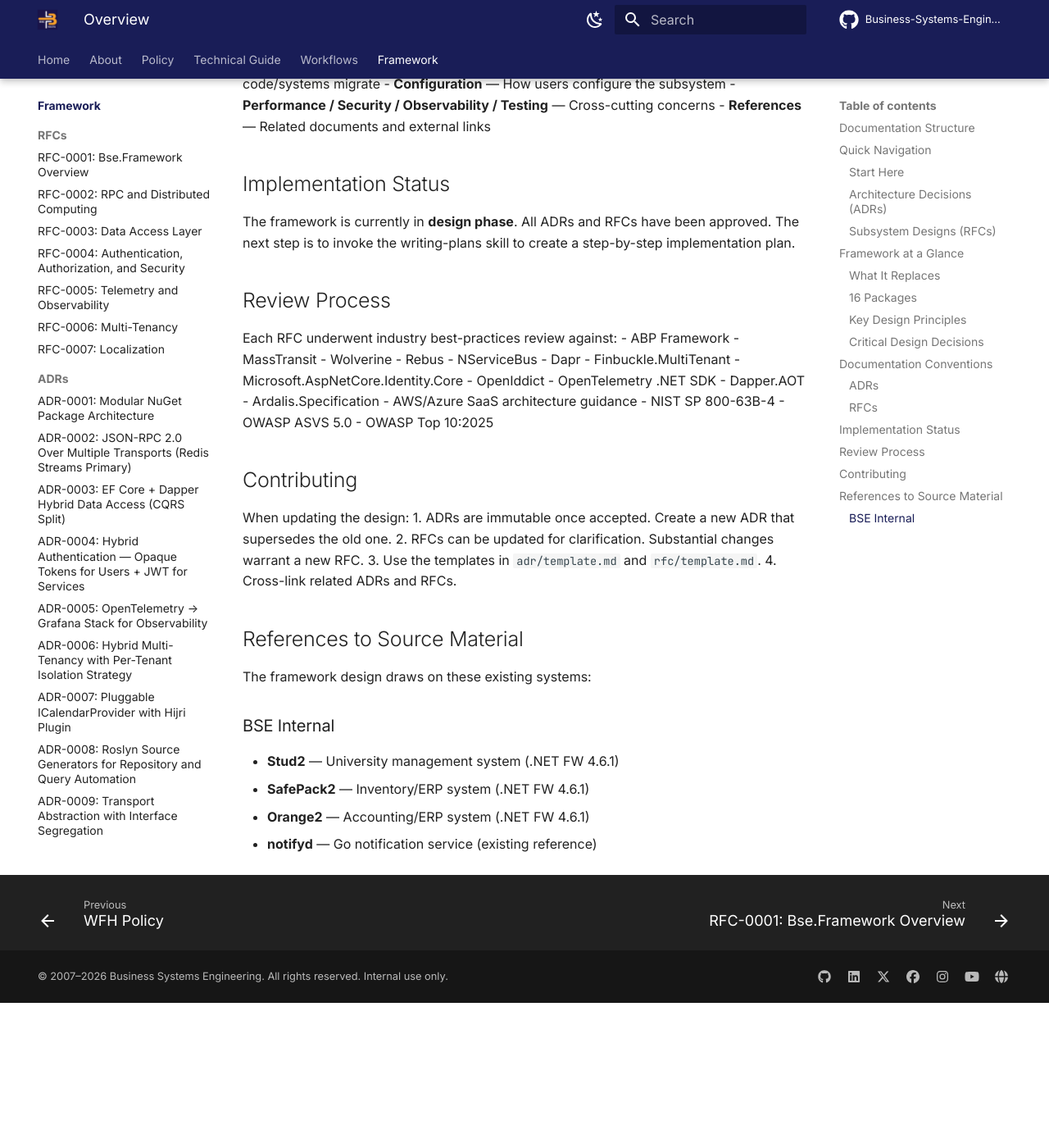
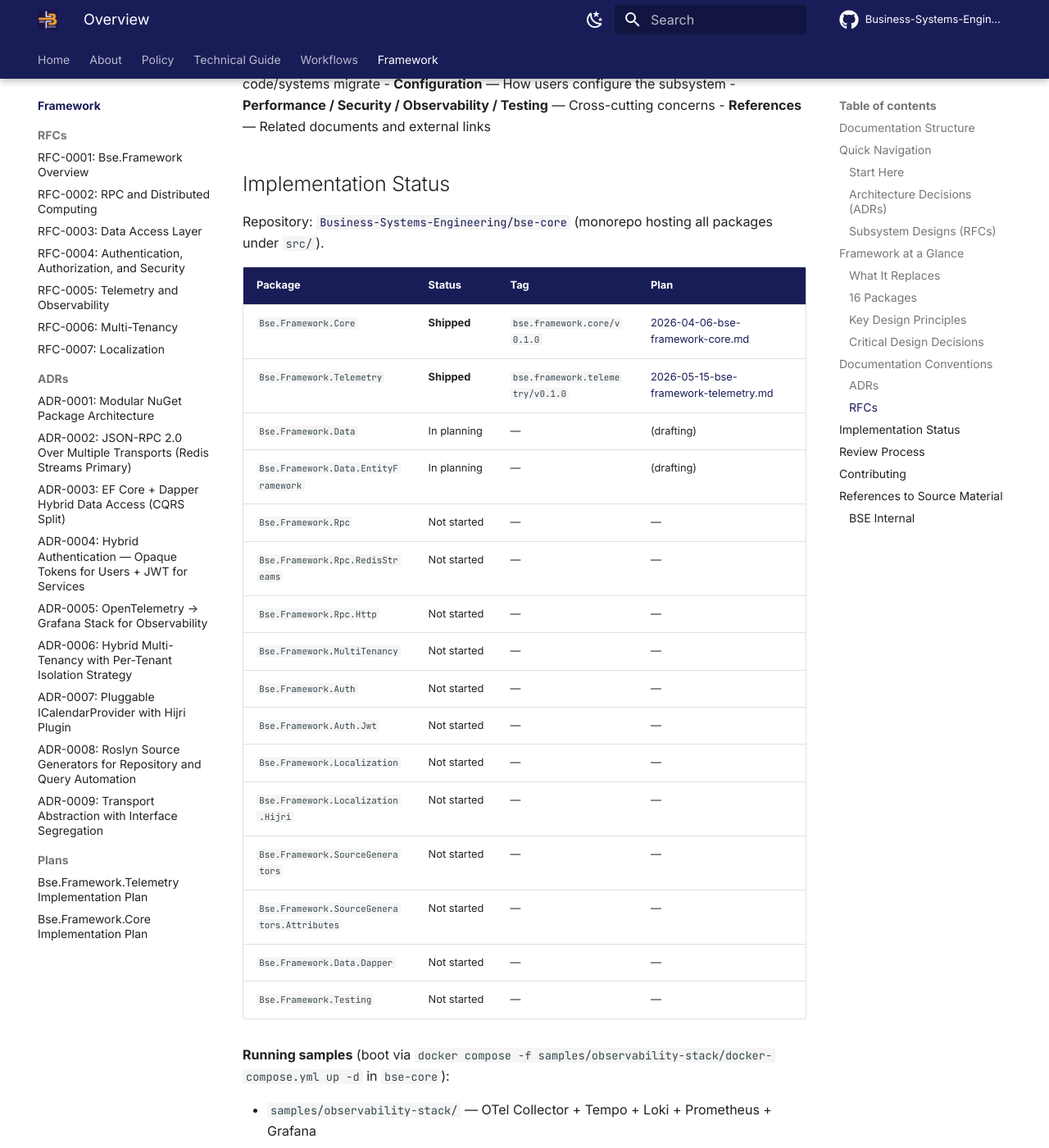
Before and after one commit to Business-Systems-Engineering/Documentation, an MkDocs documentation site: the page built from docs/framework/index.md, in a window 1280 px wide and 1400 px high, scrolled down 3913 px. Shown: the whole window at 82% size. Built offline with MkDocs 1.6.1 and Material for MkDocs 9.7.7, drawn with Linux system fonts in a browser that asks for light colours; comment, search, counter and statistics services are not loaded; before the commit the page ends 5136 px from its top, so only the background shows below that; some of the changed text lies outside the part shown.

Commit message:
docs: update implementation status — Core and Telemetry v0.1.0 shipped

```diff
--- a/docs/framework/index.md
+++ b/docs/framework/index.md
@@ -125,7 +125,31 @@ Each RFC documents:
 
 ## Implementation Status
 
-The framework is currently in **design phase**. All ADRs and RFCs have been approved. The next step is to invoke the writing-plans skill to create a step-by-step implementation plan.
+Repository: [`Business-Systems-Engineering/bse-core`](https://github.com/Business-Systems-Engineering/bse-core) (monorepo hosting all packages under `src/`).
+
+| Package | Status | Tag | Plan |
+|---|---|---|---|
+| `Bse.Framework.Core` | **Shipped** | `bse.framework.core/v0.1.0` | [2026-04-06-bse-framework-core.md](plans/2026-04-06-bse-framework-core.md) |
+| `Bse.Framework.Telemetry` | **Shipped** | `bse.framework.telemetry/v0.1.0` | [2026-05-15-bse-framework-telemetry.md](plans/2026-05-15-bse-framework-telemetry.md) |
+| `Bse.Framework.Data` | In planning | — | (drafting) |
+| `Bse.Framework.Data.EntityFramework` | In planning | — | (drafting) |
+| `Bse.Framework.Rpc` | Not started | — | — |
+| `Bse.Framework.Rpc.RedisStreams` | Not started | — | — |
+| `Bse.Framework.Rpc.Http` | Not started | — | — |
+| `Bse.Framework.MultiTenancy` | Not started | — | — |
+| `Bse.Framework.Auth` | Not started | — | — |
+| `Bse.Framework.Auth.Jwt` | Not started | — | — |
+| `Bse.Framework.Localization` | Not started | — | — |
+| `Bse.Framework.Localization.Hijri` | Not started | — | — |
+| `Bse.Framework.SourceGenerators` | Not started | — | — |
+| `Bse.Framework.SourceGenerators.Attributes` | Not started | — | — |
+| `Bse.Framework.Data.Dapper` | Not started | — | — |
+| `Bse.Framework.Testing` | Not started | — | — |
+
+**Running samples** (boot via `docker compose -f samples/observability-stack/docker-compose.yml up -d` in `bse-core`):
+
+- `samples/observability-stack/` — OTel Collector + Tempo + Loki + Prometheus + Grafana
+- `samples/otel-demo/` — minimal ASP.NET Core app exporting traces/metrics/logs end-to-end
 
 ## Review Process
 
```
